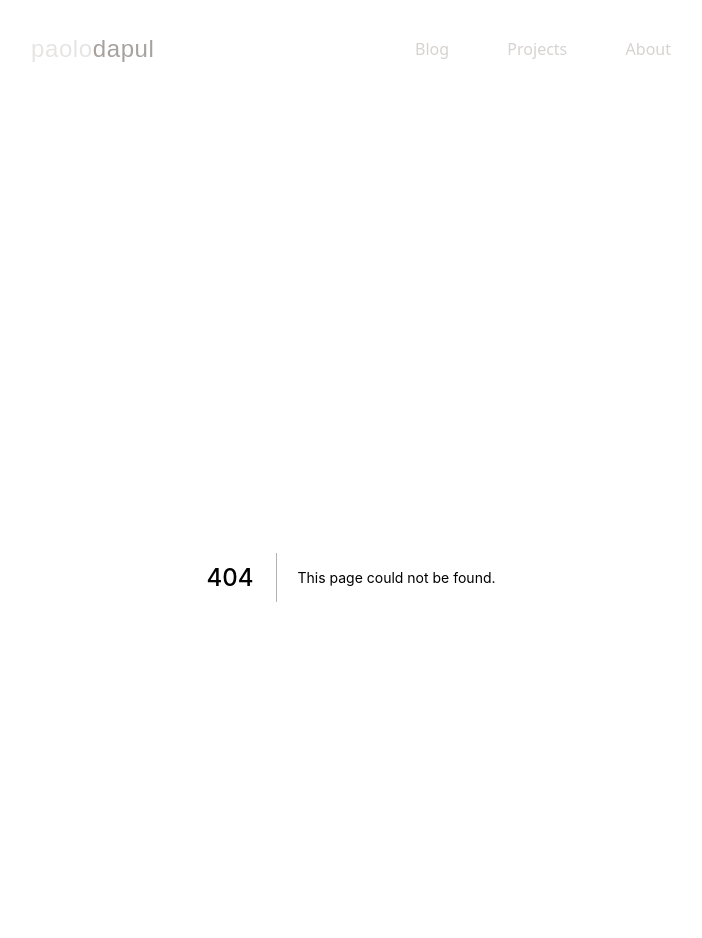
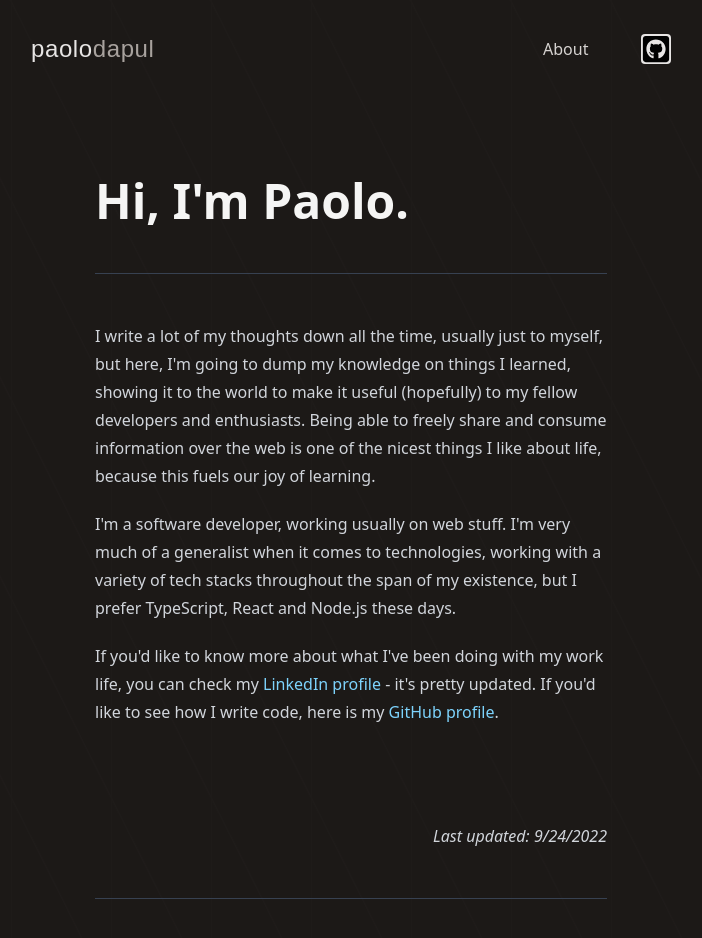
Before and after one commit to paolodapul/paolodapuldotnet, a Next.js app: page /about in a window 1280 px wide. Before the commit this address had no page. Shown: the top 938 px of the page, without its empty margins (289-991 px from the left). Built offline with nearby package versions, Linux system fonts and the light colour scheme.

Commit message:
Updated UI, added 'about' page

```diff
--- a/components/Header.js
+++ b/components/Header.js
@@ -1,4 +1,5 @@
 import Link from 'next/link'
+import Image from 'next/image'
 
 export default function Header() {
   return (
@@ -15,21 +16,27 @@ export default function Header() {
               </span>
             </a>
           </Link>
-          <ul className="flex w-64 justify-between items-center text-base text-stone-300">
+          <ul className="flex w-32 justify-between items-center text-base text-stone-300">
             <li>
-              <Link href="/" passHref>
-                Blog
+              <Link href="/about" passHref>
+                About
               </Link>
             </li>
             <li>
-              <Link href="/" passHref>
-                Projects
-              </Link>
-            </li>
-            <li>
-              <Link href="/" passHref>
-                About
-              </Link>
+              <a
+                className="flex"
+                target="_blank"
+                rel="noreferrer"
+                href="https://github.com/paolodapul"
+              >
+                <Image
+                  className="bg-stone-200 rounded"
+                  src="/github.svg"
+                  height={30}
+                  width={30}
+                  alt="GitHub icon"
+                />
+              </a>
             </li>
           </ul>
         </div>
--- /dev/null
+++ b/pages/about.js
@@ -0,0 +1,37 @@
+export default function About() {
+  return (
+    <div className="prose prose-invert">
+      <h1 className="text-5xl text-stone-100">{`Hi, I'm Paolo.`}</h1>
+      <hr />
+      <p>{`I write a lot of my thoughts down all the time, usually just to myself, but here, I'm going to dump my knowledge on things I learned, showing it to the world to make it useful (hopefully) to my fellow developers and enthusiasts. Being able to freely share and consume information over the web is one of the nicest things I like about life, because this fuels our joy of learning.`}</p>
+      <p>{`I'm a software developer, working usually on web stuff. I'm very much of a generalist when it comes to technologies, working with a variety of tech stacks throughout the span of my existence, but I prefer TypeScript, React and Node.js these days.`}</p>
+      <p>
+        {`If you'd like to know more about what I've been doing with my work life, you can check my`}{' '}
+        <a
+          className="no-underline text-sky-300"
+          target="_blank"
+          rel="noreferrer"
+          href="https://linkedin.com/in/paolodapul"
+        >
+          LinkedIn profile
+        </a>{' '}
+        {`- it's pretty updated. If you'd like to see how I write code, here is my `}
+        <a
+          className="no-underline text-sky-300"
+          target="_blank"
+          rel="noreferrer"
+          href="https://github.com/paolodapul"
+        >
+          GitHub profile
+        </a>
+        .
+      </p>
+      <div className="text-right mt-24">
+        <em>
+          Last updated: {new Date('9/24/2022').toLocaleDateString('en-PH')}
+        </em>
+      </div>
+      <hr />
+    </div>
+  )
+}
--- a/pages/blog/[slug].js
+++ b/pages/blog/[slug].js
@@ -18,12 +18,12 @@ marked.setOptions({
 export default function PostPage({ frontMatter: { title, date }, content }) {
   return (
     <div id="post-page">
-      <h1 className="text-stone-300 font-inter_light font-bold text-5xl mb-2">
+      <h1 className="text-stone-100 font-inter_light font-bold text-5xl mb-2">
         {title}
       </h1>
       <div className="text-sm text-stone-500">{date}</div>
       <div
-        className="text-base text-stone-50 py-8 prose prose-invert leading-relaxed prose-pre:p-0"
+        className="text-base text-stone-100 py-8 prose prose-invert leading-relaxed prose-pre:p-0"
         dangerouslySetInnerHTML={{ __html: marked(content) }}
       ></div>
     </div>
```
Also changed, not shown: public/github.svg (added).
